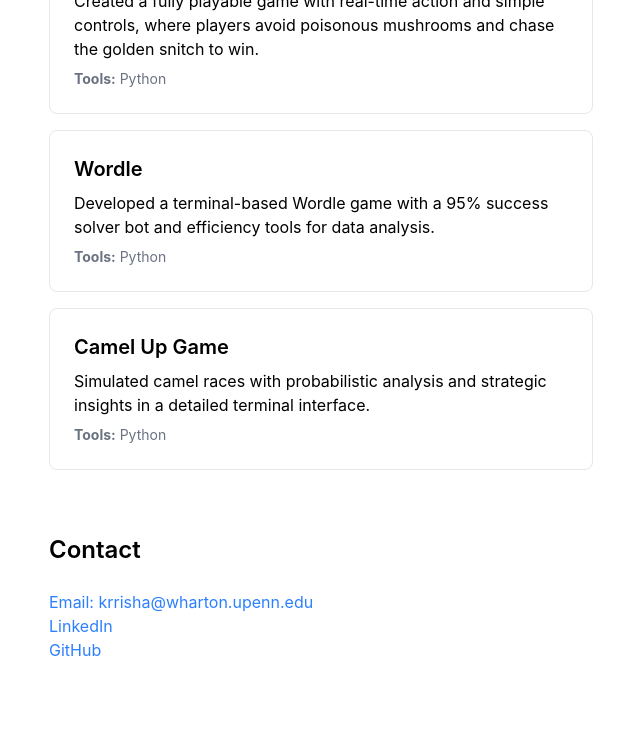
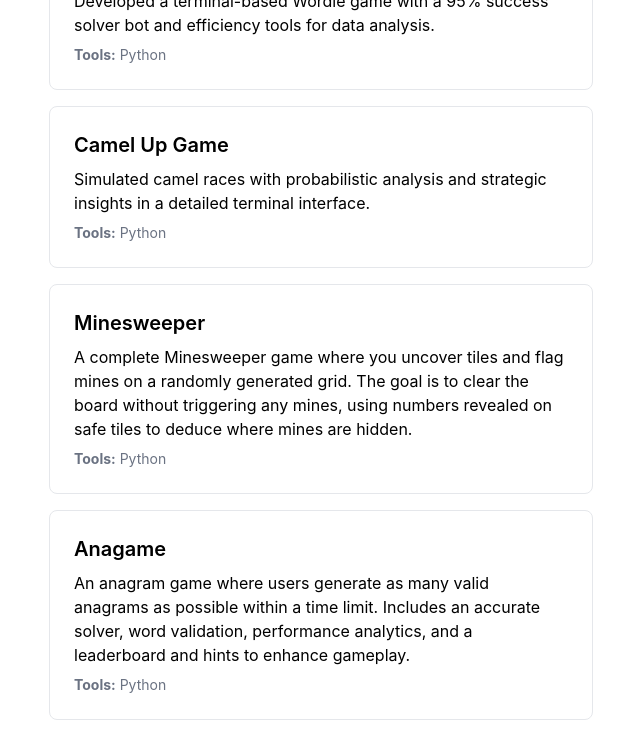
Before and after one commit to krrishapatel/Krrisha-Patel-Portfolio, a Next.js app: page / in a window 1280 px wide. Shown: the part 2900-3634 px from the top of the page, without its empty margins (319-959 px from the left). Built offline with nearby package versions, Linux system fonts and the light colour scheme.

Commit message:
Update page.tsx

```diff
--- a/app/page.tsx
+++ b/app/page.tsx
@@ -98,12 +98,7 @@ export default function Portfolio() {
             tools="Python, Linux, SSH"
           />
           <ProjectCard
-            title="Mushroom of Doom"
-            description="Created a fully playable game with real-time action and simple controls, where players avoid poisonous mushrooms and chase the golden snitch to win."
-            tools="Python"
-          />
-          <ProjectCard
-            title="Wordle"
+            title="Wordle Solver Bot"
             description="Developed a terminal-based Wordle game with a 95% success solver bot and efficiency tools for data analysis."
             tools="Python"
           />
@@ -112,6 +107,22 @@ export default function Portfolio() {
             description="Simulated camel races with probabilistic analysis and strategic insights in a detailed terminal interface."
             tools="Python"
           />
+          <ProjectCard
+            title="Minesweeper"
+            description="A complete Minesweeper game where you uncover tiles and flag mines on a randomly generated grid. The goal is to clear the board without triggering any mines, using numbers revealed on safe tiles to deduce where mines are hidden."
+            tools="Python"
+          />
+          <ProjectCard
+            title="Anagame"
+            description="An anagram game where users generate as many valid anagrams as possible within a time limit. Includes an accurate solver, word validation, performance analytics, and a leaderboard and hints to enhance gameplay."
+            tools="Python"
+          />
+          <ProjectCard
+            title="Word Ladder"
+            description="A word ladder game that uses breadth-first search (BFS) algorithms to validate and find the shortest path through word ladders. Tracks paths using a list of lists to ensure efficient pathfinding and provides data analytics for game performance and potential ladders."
+            tools="Python, BFS"
+          />
+
         </section>
 
         {/* Contact Section */}
```
